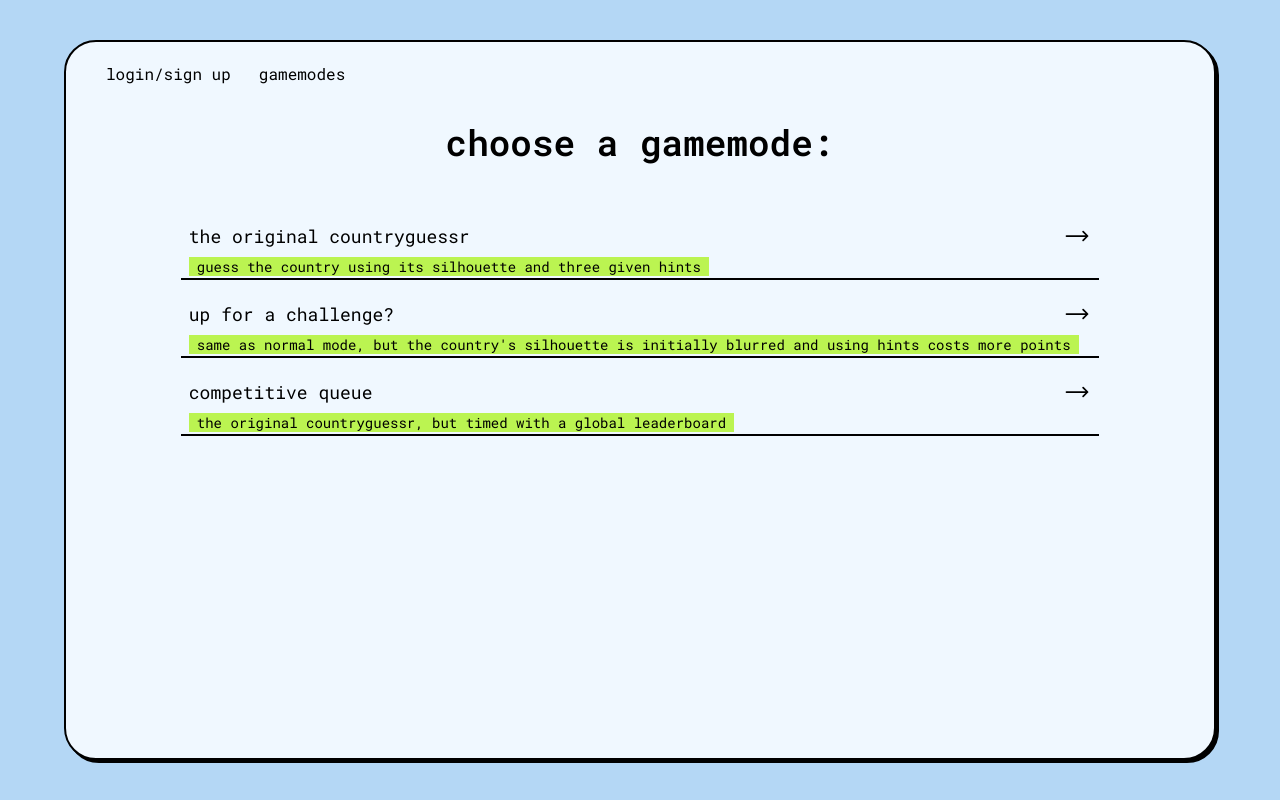
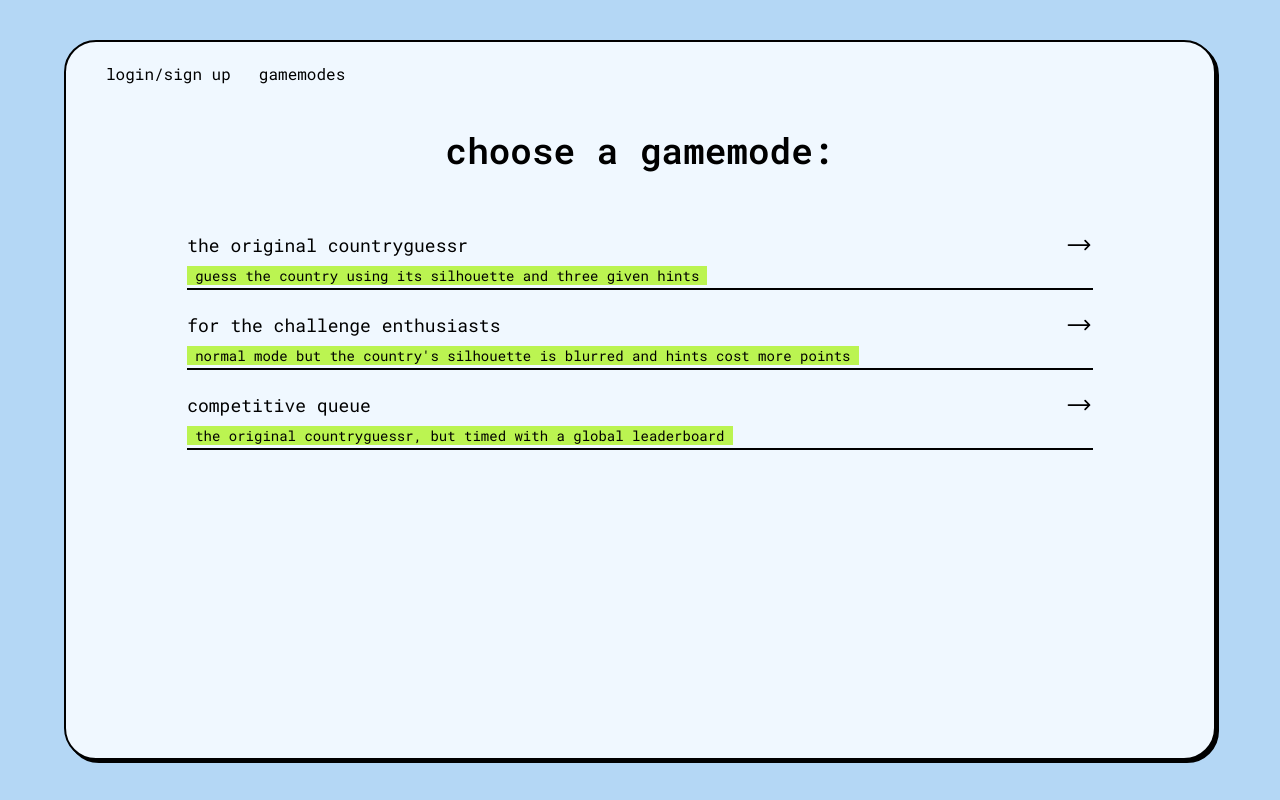
Before and after one commit to falloutpizza/countryguessr-with-nextjs, a Next.js app: page /gamemodes in a window 1280 px wide. Built offline with nearby package versions, Linux system fonts and the light colour scheme.

Commit message:
made minor ui changes

```diff
--- a/app/gamemodes/page.tsx
+++ b/app/gamemodes/page.tsx
@@ -11,8 +11,8 @@ export default function Gamemodes() {
         desc="guess the country using its silhouette and three given hints"
       />
       <GamemodeLink
-        gamemode="up for a challenge?"
-        desc="same as normal mode, but the country's silhouette is initially blurred and using hints costs more points"
+        gamemode="for the challenge enthusiasts"
+        desc="normal mode but the country's silhouette is blurred and hints cost more points"
       />
       <GamemodeLink
         gamemode="competitive queue"
--- a/app/layout.tsx
+++ b/app/layout.tsx
@@ -18,7 +18,7 @@ export default function RootLayout({
       <body
         className={`${roboto.className} flex text-center h-screen justify-center items-center`}
       >
-        <main className="main-container h-9/10 w-9/10 rounded-4xl border-black border-2">
+        <main className="main-container h-9/10 w-9/10 rounded-4xl border-black border-2 overflow-scroll p-2">
           <Navbar />
           {children}
         </main>
--- a/app/ui/gamemode-selection/GamemodeLink.tsx
+++ b/app/ui/gamemode-selection/GamemodeLink.tsx
@@ -8,14 +8,14 @@ export default function GamemodeLink({
   desc: string;
 }) {
   return (
-    <div className="w-8/10 cursor-pointer hover:bg-lime-300 m-auto border-b-2 border-black transition-all duration-200 text-left">
-      <div className="flex px-2 justify-between">
+    <div className="w-8/10 cursor-pointer hover:bg-lime-300 m-auto py-px border-b-2 border-black transition-all duration-200 text-left">
+      <div className="flex justify-between">
         <h2 className="text-xs sm:text-sm md:text-lg pt-5">
           <a href={`/${gamemode.replaceAll(" ", "-")}`}>{gamemode}</a>
         </h2>
         <RightArrow size="size-7 mt-5" />
       </div>
-      <p className="text-[0.6rem] sm:text-xs md:text-sm ml-2 px-2 mb-2 bg-lime-300 inline">
+      <p className="text-[0.6rem] sm:text-xs md:text-sm px-2 mb-2 bg-lime-300 inline">
         {desc}
       </p>
     </div>
--- a/app/ui/navbar/NavSmall.tsx
+++ b/app/ui/navbar/NavSmall.tsx
@@ -33,9 +33,9 @@ export default function NavSmall() {
               : "bg-lime-300 flex flex-col rounded-b-2xl invisible transition-all duration-50"
           }
         >
-          <GamemodeLink linkName="gamemode 1" />
-          <GamemodeLink linkName="gamemode 2" />
-          <GamemodeLink linkName="gamemode 3" />
+          <GamemodeLink linkName="the original countryguessr" />
+          <GamemodeLink linkName="for the challenge enthusiasts" />
+          <GamemodeLink linkName="competitive queue" />
         </div>
       </div>
     </div>
--- a/app/ui/navbar/navBig.tsx
+++ b/app/ui/navbar/navBig.tsx
@@ -10,7 +10,7 @@ export default function NavBig() {
   const [hovered, setHovered] = useState("");
   return (
     <div
-      className="hidden sm:block m-5 mt-3"
+      className="hidden sm:block m-3 mt-1"
       onMouseLeave={() => setHovered("")}
     >
       <div className="flex">
--- a/app/ui/navbar/navHover.tsx
+++ b/app/ui/navbar/navHover.tsx
@@ -17,7 +17,7 @@ export default function NavHover({
   //setting class name
   let classes: string;
   classes = hovered
-    ? `border-black rounded-2xl border-2 block ml-4 text-left text-sm w-60 transition-all duration-200 flex flex-col ${bgColor}`
+    ? `border-black rounded-2xl border-2 block ml-4 text-left text-xs w-60 transition-all duration-200 flex flex-col ${bgColor}`
     : `rounded-2xl ml-4 w-60 h-[100px] invisible transition-all block duration-200`;
 
   return (
@@ -30,9 +30,9 @@ export default function NavHover({
       )}
       {hovered === "gamemodes" && (
         <>
-          <GamemodeLink linkName="gamemode 1" />
-          <GamemodeLink linkName="gamemode 2" />
-          <GamemodeLink linkName="gamemode 3" />
+          <GamemodeLink linkName="the original countryguessr" />
+          <GamemodeLink linkName="for the challenge enthusiasts" />
+          <GamemodeLink linkName="competitive queue" />
         </>
       )}
     </div>
```
